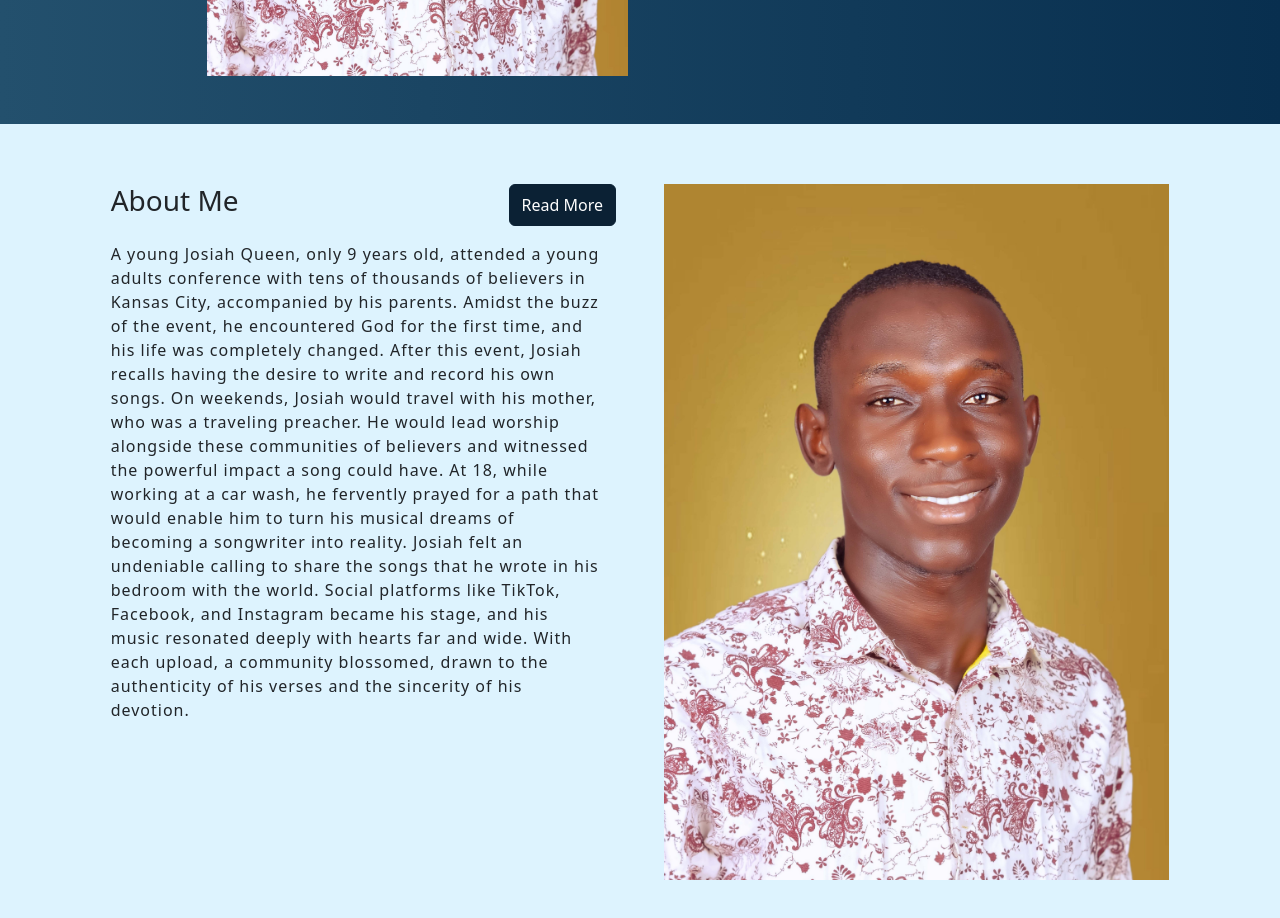
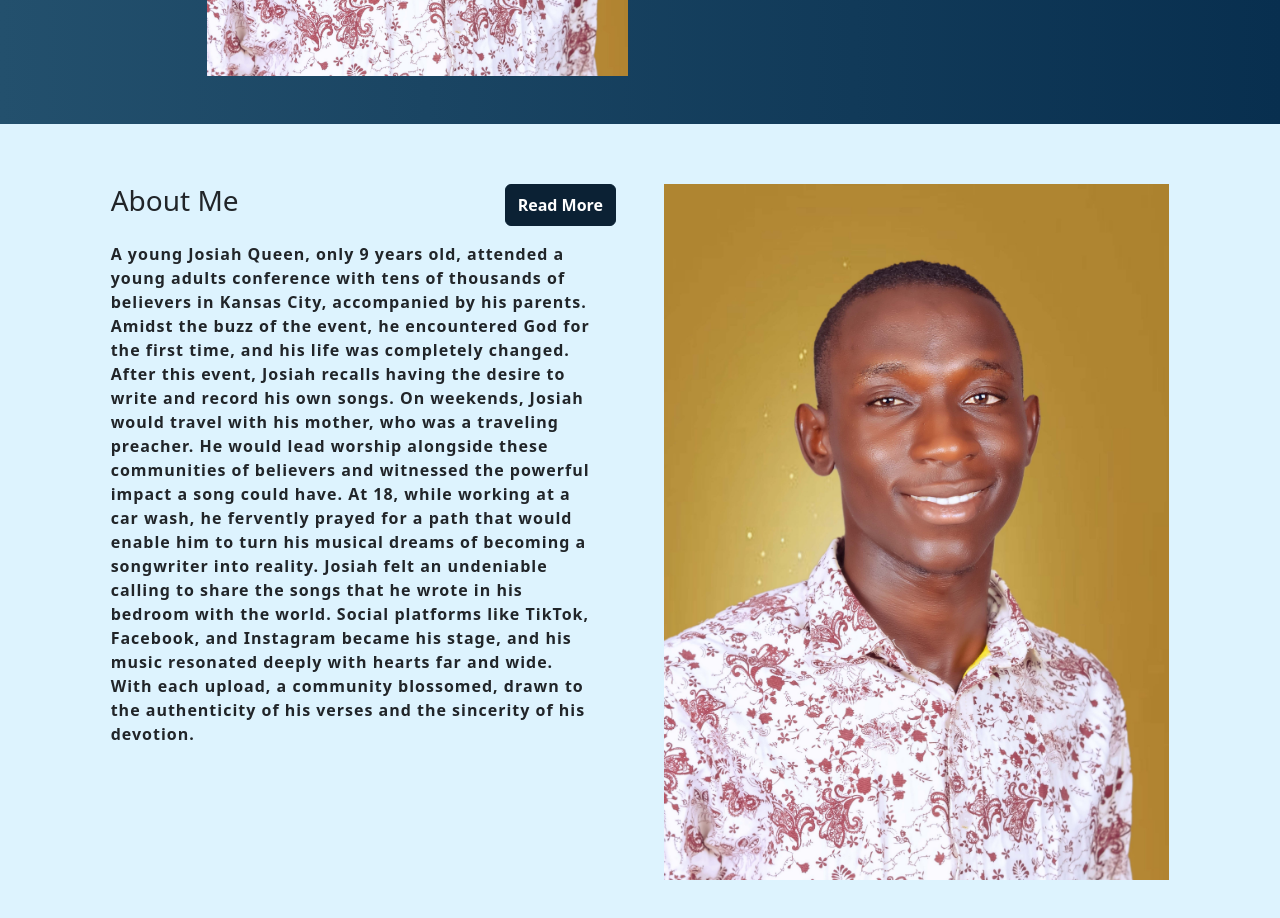
Before and after one commit to Olayinka-2/pelumi-music, a React (Vite) app: page / in a window 1280 px wide. Shown: the part 600-1518 px from the top of the page. Built offline with nearby package versions, Linux system fonts and the light colour scheme.

Commit message:
feat:  add bg-color to about me section

```diff
--- a/src/App.tsx
+++ b/src/App.tsx
@@ -1,7 +1,6 @@
 import Header from "./components/Header";
 import HeroSection from "./components/HeroSection";
-
-import myImage from "../src/asset/profile.jpg";
+import AboutMe from "./components/AboutMe";
 
 function App() {
 
@@ -12,24 +11,7 @@ function App() {
       <HeroSection />
     </header>
     <main>
-      <section id="About-me" className="bg-accent-bg">
-        <div className="row justify-content-center g-5">
-          <div className="col-md-5">
-            <div className="d-flex justify-content-between align-item-center mb-3">
-              <h3>About Me</h3>
-              <button className="btn btn-text-dark">Read More</button>
-            </div>
-            <div className="ls-1 me-3">
-            A young Josiah Queen, only 9 years old, attended a young adults conference with tens of thousands of believers in Kansas City, accompanied by his parents. Amidst the buzz of the event, he encountered God for the first time, and his life was completely changed. After this event, Josiah recalls having the desire to write and record his own songs.
-
-On weekends, Josiah would travel with his mother, who was a traveling preacher. He would lead worship alongside these communities of believers and witnessed the powerful impact a song could have. At 18, while working at a car wash, he fervently prayed for a path that would enable him to turn his musical dreams of becoming a songwriter into reality. Josiah felt an undeniable calling to share the songs that he wrote in his bedroom with the world. Social platforms like TikTok, Facebook, and Instagram became his stage, and his music resonated deeply with hearts far and wide. With each upload, a community blossomed, drawn to the authenticity of his verses and the sincerity of his devotion.
-            </div>
-          </div>
-          <div className="col-md-5 d-flex justify-content-center">
-            <img src={myImage} alt="About me Image" className="img-fluid"/>
-          </div>
-        </div>
-      </section>
+      <AboutMe />
     </main>
     </>
   )
--- /dev/null
+++ b/src/components/AboutMe.tsx
@@ -0,0 +1,28 @@
+import myImage from "../asset/profile.jpg";
+
+const AboutMe:React.FC = () => {
+  return (
+    <>
+      <section id="About-me" className="bg-accent-bg">
+        <div className="row justify-content-center g-5">
+          <div className="col-md-5">
+            <div className="d-flex justify-content-between align-item-center mb-3">
+              <h3>About Me</h3>
+              <button className="btn btn-text-dark about-btn fw-semibold">Read More</button>
+            </div>
+            <div className="ls-1 me-3 fw-semibold">
+            A young Josiah Queen, only 9 years old, attended a young adults conference with tens of thousands of believers in Kansas City, accompanied by his parents. Amidst the buzz of the event, he encountered God for the first time, and his life was completely changed. After this event, Josiah recalls having the desire to write and record his own songs.
+
+On weekends, Josiah would travel with his mother, who was a traveling preacher. He would lead worship alongside these communities of believers and witnessed the powerful impact a song could have. At 18, while working at a car wash, he fervently prayed for a path that would enable him to turn his musical dreams of becoming a songwriter into reality. Josiah felt an undeniable calling to share the songs that he wrote in his bedroom with the world. Social platforms like TikTok, Facebook, and Instagram became his stage, and his music resonated deeply with hearts far and wide. With each upload, a community blossomed, drawn to the authenticity of his verses and the sincerity of his devotion.
+            </div>
+          </div>
+          <div className="col-md-5 d-flex justify-content-center">
+            <img src={myImage} alt="About me Image" className="img-fluid"/>
+          </div>
+        </div>
+      </section>
+    </>
+  )
+}
+
+export default AboutMe;
--- a/src/index.css
+++ b/src/index.css
@@ -42,6 +42,13 @@ img {
 
 section {
   padding: 60px 0;
+}
+
+.about-btn:hover {
+  border: 1px solid var(--text-dark);
+  color: var(--text-dark);
+  background: transparent;
+  font-weight:  bold;
 }
 
 
```
